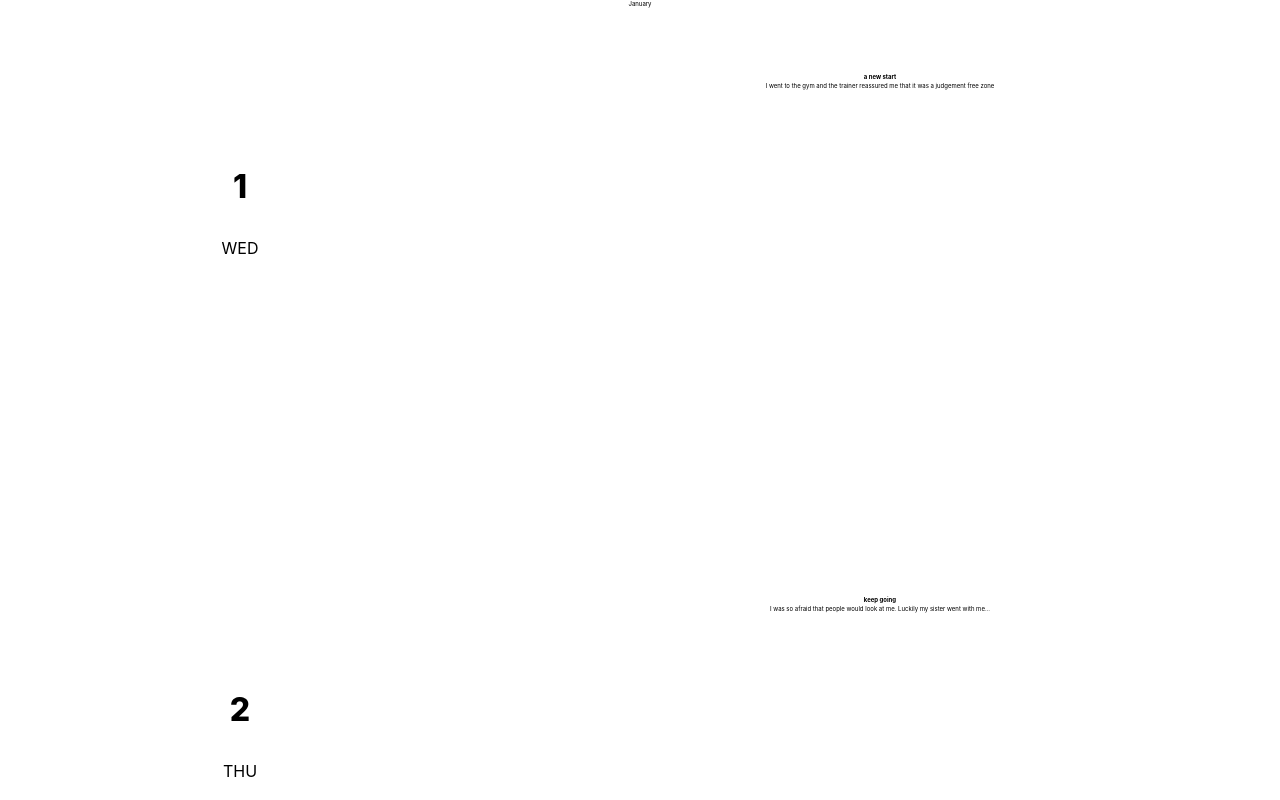
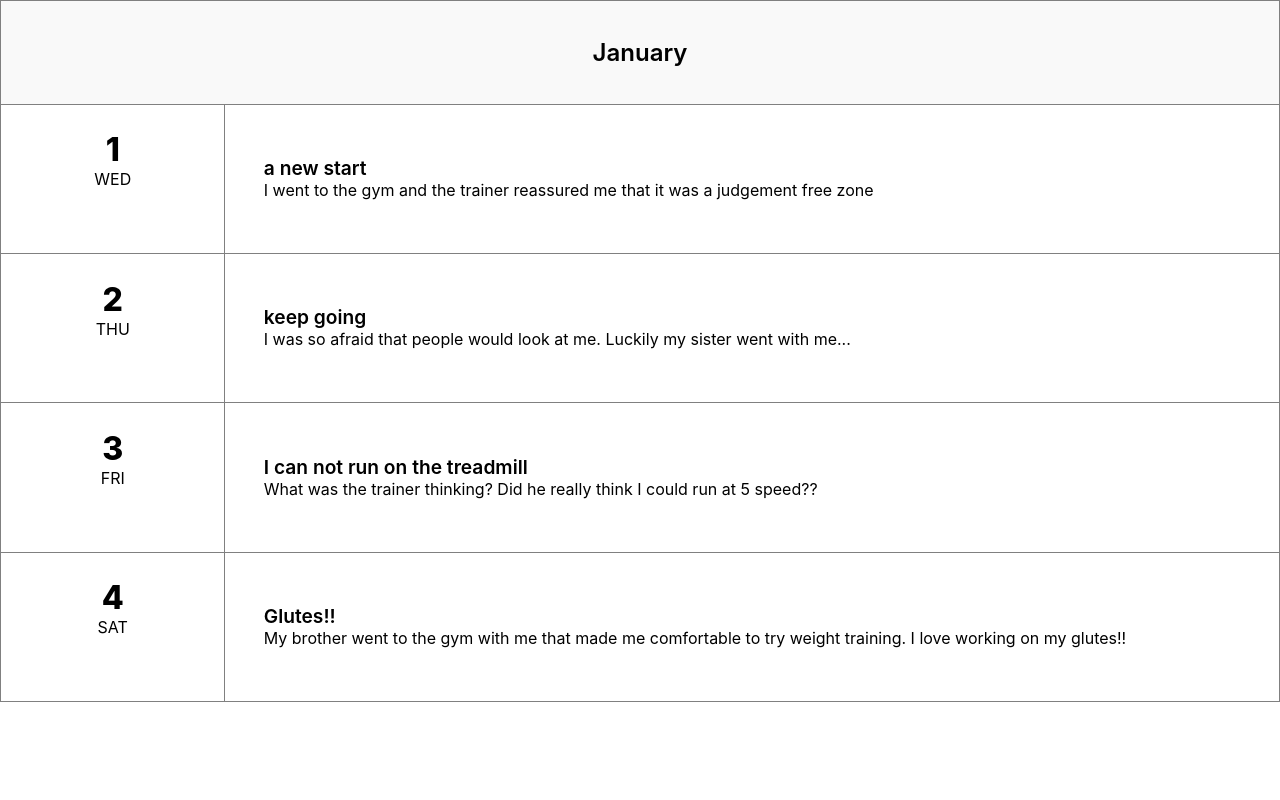
Before and after one commit to umekow/TypeTherapy, a React (Create React App) app in the folder frontend/: page / in a window 1280 px wide. Shown: the top 800 px of the page. Built offline with nearby package versions, Linux system fonts and the light colour scheme.

Commit message:
sidebar is completed

```diff
--- a/frontend/src/App.css
+++ b/frontend/src/App.css
@@ -43,21 +43,45 @@
 
 /***************SideBar Component*******************/
 
+/*Month*/
+.month-container{
+  border : 1px solid gray;
+}
+
+.month{
+  font-size: 1.5rem;
+  margin: 0;
+  padding: 1%;
+  background: #F9F9F9;
+  font-weight: 600;
+}
+
+/*End of Month*/
+
+
 /*DayEntry*/
 
 .day{
   display: flex;
+  border-top: 1px solid gray;
 }
 
+.day p{
+  margin: 0;
+}
+
+
 .date{
-  width: 25%;
-  padding: 10% 10% 20%;
+  width: 15%;
+  padding: 2% 2% 5%;
+  border-right: 1px solid gray;
 
 }
 
 .datenum{
   font-size: 2rem;
   font-weight: 800;
+
 }
 
 .weekday{
@@ -65,12 +89,15 @@
 }
 
 .entry{
-  width: 75%;
-  padding: 5%;
+  width: 85%;
+  padding: 4% 3% 0;
+  text-align: left;
+  font-size: 1rem;
 }
 
 .entry-title{
-  font-weight: 700;
+  font-weight: 600;
+  font-size: 1.2rem;
 }
 
 /*end of dayentry styles*/
--- a/frontend/src/App.js
+++ b/frontend/src/App.js
@@ -7,8 +7,8 @@ import Month from './components/journal/sidebar/months/Month'
 
 const months = [
   {
-    month: 'January',
-    entries:
+    "month": 'January',
+    "entries":
       [
         {
           weekday : 'WED',
--- a/frontend/src/components/journal/sidebar/months/Month.js
+++ b/frontend/src/components/journal/sidebar/months/Month.js
@@ -6,7 +6,7 @@ const Month = props => {
         <div className="month-container">
 
             <div className="month">
-                {props.month}
+               <p> {props.month}</p>
             </div>
 
             {
```
